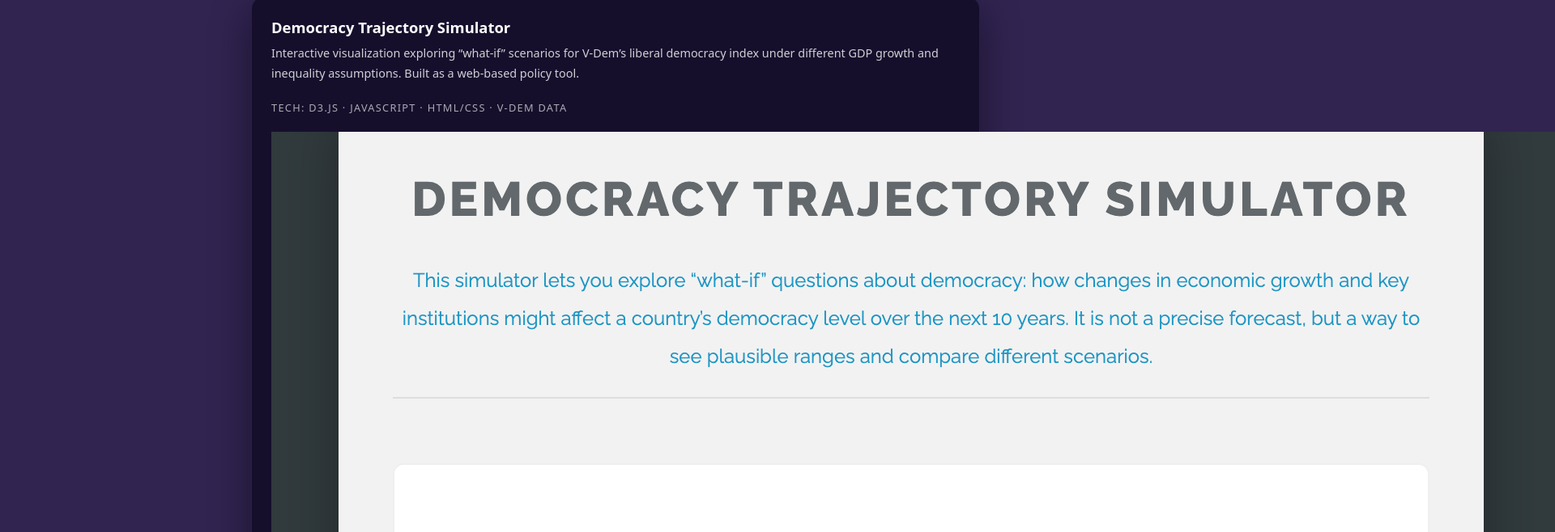
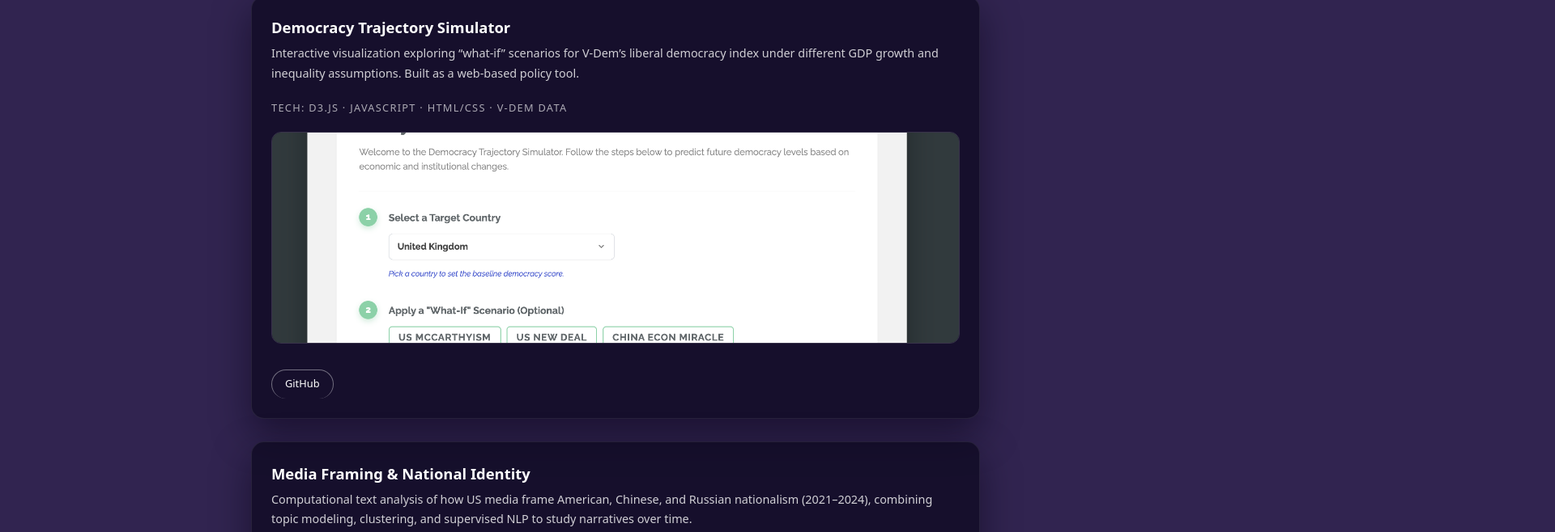
Before and after one commit to ralphluo11/ralphluo11.github.io, a plain HTML site: page index.html in a window 1280 px wide. Shown: the part 993-1651 px from the top of the page at 81% size, 1920 px wide, since content can reach past the window. Drawn offline with Linux system fonts and the light colour scheme.

Commit message:
Enhance media styling in style.css
Added styles for images and media elements.

```diff
--- a/style.css
+++ b/style.css
@@ -257,6 +257,29 @@ p {
   margin-top: 0.4rem;
 }
 
+/* Images / media */
+
+img,
+video {
+  max-width: 100%;
+  height: auto;
+  display: block;
+}
+
+.project-media {
+  margin-top: 0.6rem;
+  border-radius: 0.75rem;
+  overflow: hidden;
+  border: 1px solid rgba(255, 255, 255, 0.15);
+}
+
+.project-media img {
+  width: 100%;
+  max-height: 260px;   /* 想更矮就改小一点，比如 200 */
+  object-fit: cover;
+  display: block;
+}
+
 /* Contact grid */
 
 .contact-grid {
```
